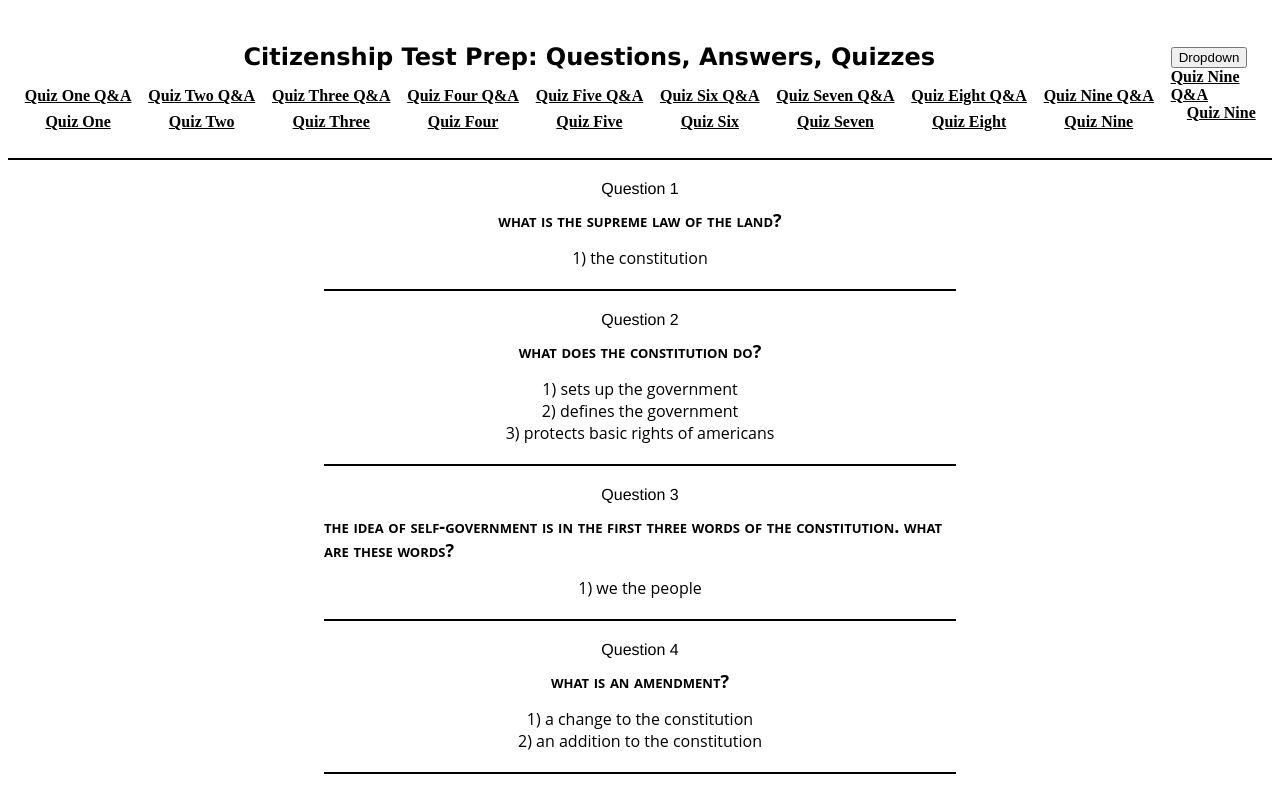
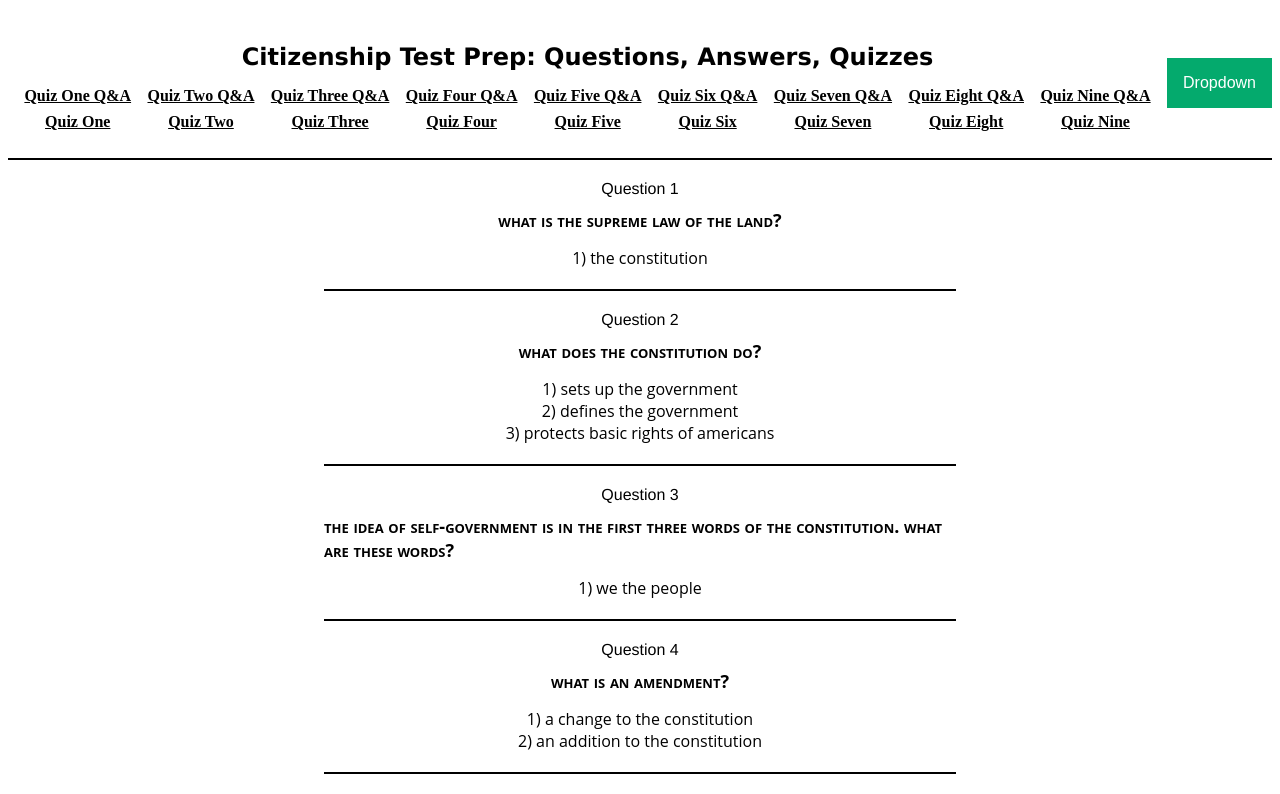
Before and after one commit to mmaustin/citizenship-questions-answers, a React (Create React App) app in the folder citizenship-frontend/: page / in a window 1280 px wide. Shown: the top 794 px of the page. Built offline with nearby package versions, Linux system fonts and the light colour scheme.

Commit message:
added further css to make the practice dropdown function

```diff
--- a/citizenship-frontend/src/app/Navbar.js
+++ b/citizenship-frontend/src/app/Navbar.js
@@ -49,8 +49,7 @@ const Navbar = () => {
             <div class="dropdown">
                 <button class="dropbtn">Dropdown</button>
                 <div class="dropdown-content">
-                    <Link className='nav-link-text' to='/questions/questions-nine'>Quiz Nine Q&A</Link>
-                    <Link className='nav-link-text' to='/questions/quiz-nine'>Quiz Nine</Link>
+                    <p><Link className='nav-link-text' to='/questions/questions-nine'>Quiz Nine Q&A</Link></p>
                 </div>
             </div>
         </nav>
--- a/citizenship-frontend/src/index.css
+++ b/citizenship-frontend/src/index.css
@@ -223,4 +223,47 @@ nav {
     border-bottom: 4px double black;
 }
 
-.dropdown:hover .dropdown-content {display: block;}
+
+
+
+/* Dropdown Button */
+.dropbtn {
+    background-color: #04AA6D;
+    color: white;
+    padding: 16px;
+    font-size: 16px;
+    border: none;
+  }
+
+  /* The container <div> - needed to position the dropdown content */
+  .dropdown {
+    position: relative;
+    display: inline-block;
+  }
+
+  /* Dropdown Content (Hidden by Default) */
+  .dropdown-content {
+    display: none;
+    position: absolute;
+    background-color: #f1f1f1;
+    min-width: 160px;
+    box-shadow: 0px 8px 16px 0px rgba(0,0,0,0.2);
+    z-index: 1;
+  }
+
+  /* Links inside the dropdown */
+  .dropdown-content p {
+    color: black;
+    padding: 12px 16px;
+    text-decoration: none;
+    display: block;
+  }
+
+  /* Change color of dropdown links on hover */
+  .dropdown-content p:hover {background-color: #ddd;}
+
+  /* Show the dropdown menu on hover */
+  .dropdown:hover .dropdown-content {display: block;}
+
+  /* Change the background color of the dropdown button when the dropdown content is shown */
+  .dropdown:hover .dropbtn {background-color: #3e8e41;}
```
